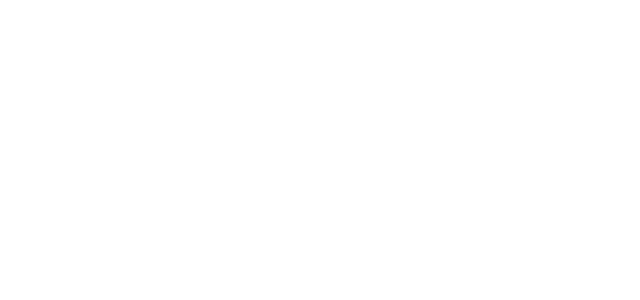
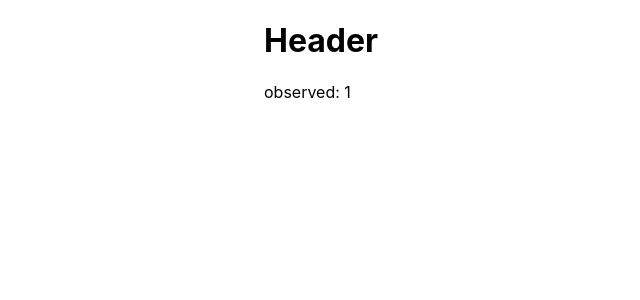
Before and after one commit to ferrarijh/full-stack-reacdtive, a React (Create React App) app in the folder rxjs-app/: page / in a window 1280 px wide. Shown: the top 300 px of the page, without its empty margins (312-952 px from the left). Built offline with nearby package versions, Linux system fonts and the light colour scheme.

Commit message:
feat: Front-Simulate local emission

```diff
--- a/rxjs-app/src/App.js
+++ b/rxjs-app/src/App.js
@@ -1,8 +1,30 @@
-import {useState} from 'react'
+import {useEffect, useState} from 'react'
+import {from, interval, zip} from 'rxjs'
+import Header from './components/Header'
+import Body from './components/Body'
 
 function App() {
+  const [buf, setBuf] = useState(0)
+
+  const nums = from([1, 2, 3, 4, 5])
+  const inter = interval(500)
+  const numsInterval = zip(nums, inter)
+
+  useEffect(()=>{
+    numsInterval.subscribe({
+      next: vals=>{
+          console.log("n:", vals[0])
+          setBuf(vals[0])
+      },
+      error: err=>console.log("error:",err),
+      // complete: ()=>console.log("completed"))
+    })
+  })
+
   return (
     <div className="App">
+      <Header/>
+      <Body buf={buf} setBuf={setBuf}/>
     </div>
   );
 }
--- /dev/null
+++ b/rxjs-app/src/components/Body.js
@@ -0,0 +1,10 @@
+
+const Body = (props) => {
+    return (
+        <div>
+            <p>observed: {props.buf}</p>
+        </div>
+    )
+}
+
+export default Body
--- /dev/null
+++ b/rxjs-app/src/components/Header.js
@@ -0,0 +1,9 @@
+const Header = ()=>{
+    return(
+        <header>
+            <h1>Header</h1>
+        </header>
+    )
+}
+
+export default Header
--- a/rxjs-app/src/index.css
+++ b/rxjs-app/src/index.css
@@ -1,3 +1,16 @@
+header {
+  margin-left: auto;
+  margin-right: auto;
+  width: 8em
+}
+
+p {
+  margin-left: auto;
+  margin-right: auto;
+  width: 8em
+
+}
+
 body {
   margin: 0;
   font-family: -apple-system, BlinkMacSystemFont, 'Segoe UI', 'Roboto', 'Oxygen',
```
